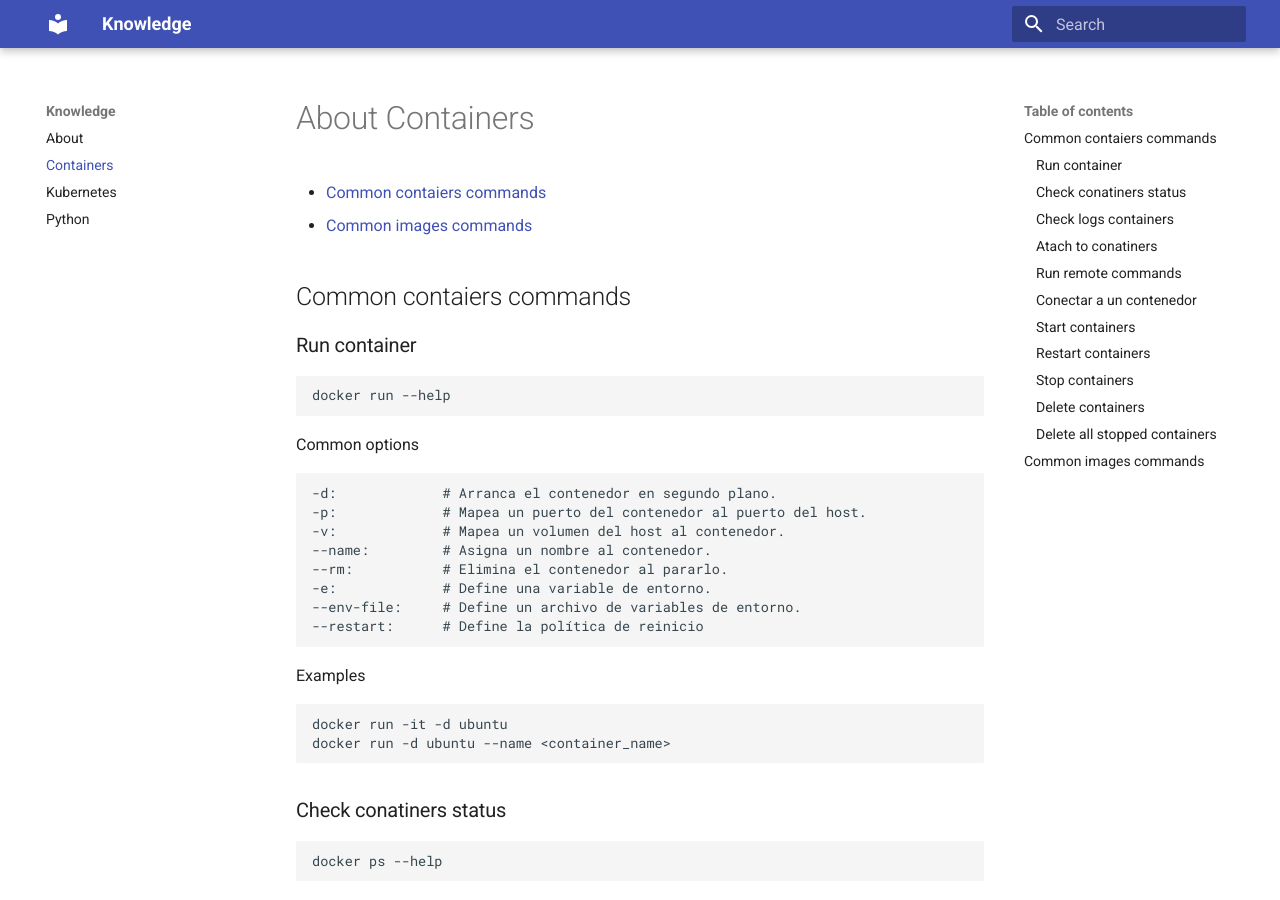
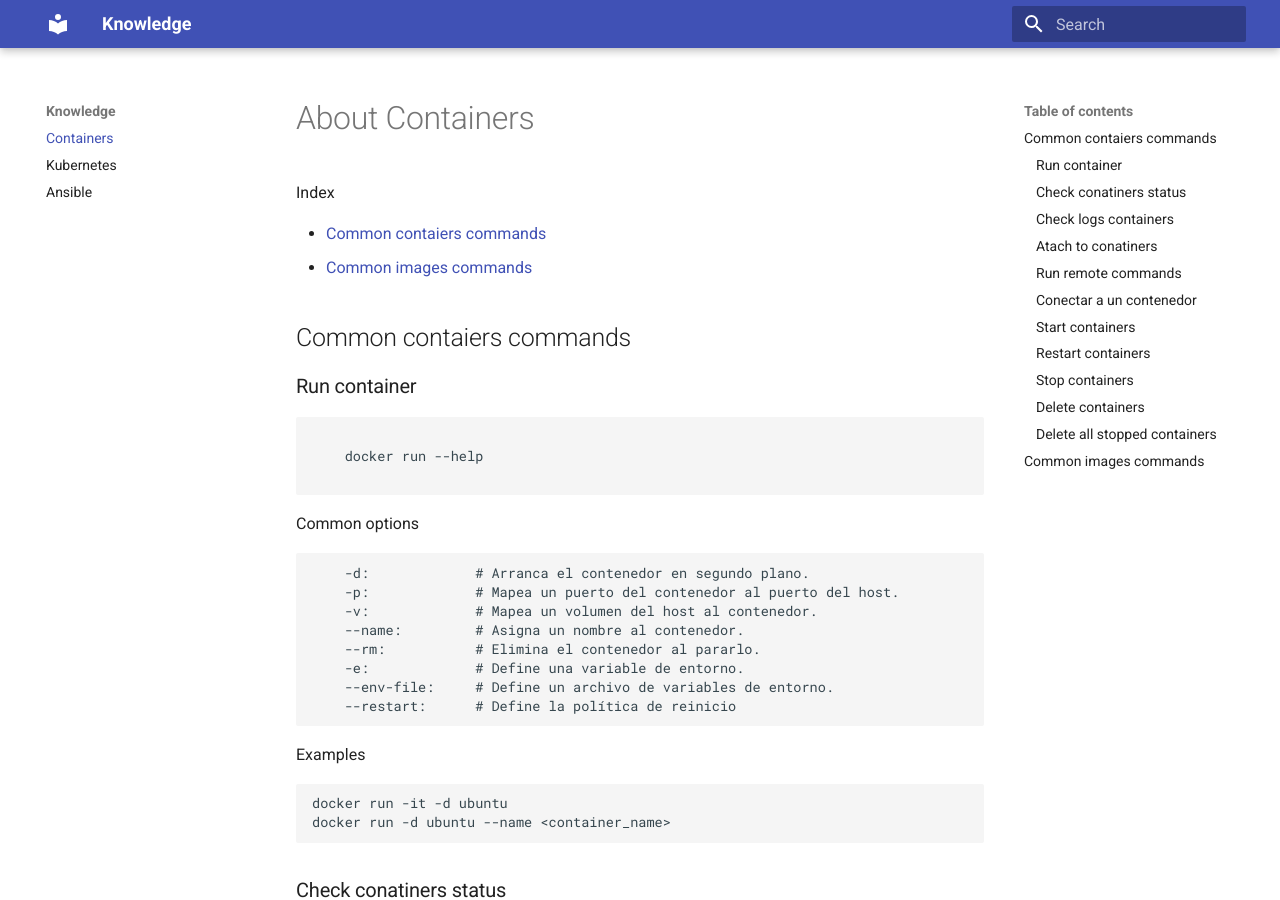
Before and after one commit to svrsbnet/knowledge, an MkDocs documentation site: the page built from docs/containers.md, in a window 1280 px wide and 900 px high. Built offline with MkDocs 1.6.1 and Material for MkDocs 9.7.7, drawn with Linux system fonts in a browser that asks for light colours.

Commit message:
Check stile changes

````diff
--- a/docs/containers.md
+++ b/docs/containers.md
@@ -1,4 +1,6 @@
 # About Containers
+
+Index
 
 - [Common contaiers commands](README.md#common-contaiers-commands)
 - [Common images commands](README.md#common-images-commands)
@@ -7,10 +9,15 @@
 
 ### Run container
 
+```bash
+
     docker run --help
+
+```
 
 Common options
 
+```bash
     -d:             # Arranca el contenedor en segundo plano.
     -p:             # Mapea un puerto del contenedor al puerto del host.
     -v:             # Mapea un volumen del host al contenedor.
@@ -19,6 +26,7 @@ Common options
     -e:             # Define una variable de entorno.
     --env-file:     # Define un archivo de variables de entorno.
     --restart:      # Define la política de reinicio
+```
 
 Examples
 
--- a/mkdocs.yml
+++ b/mkdocs.yml
@@ -2,8 +2,11 @@ site_name: Knowledge
 theme:
   name: material
 
+plugin:
+  - search
+
 nav:
-  - About: index.md
+#  - About: index.md
   - Containers: containers.md
   - Kubernetes: kubernetes.md
-  - Python: python.md
+  - Ansible: ansible.md
````
Also changed, not shown: docs/ansible.md (added).
